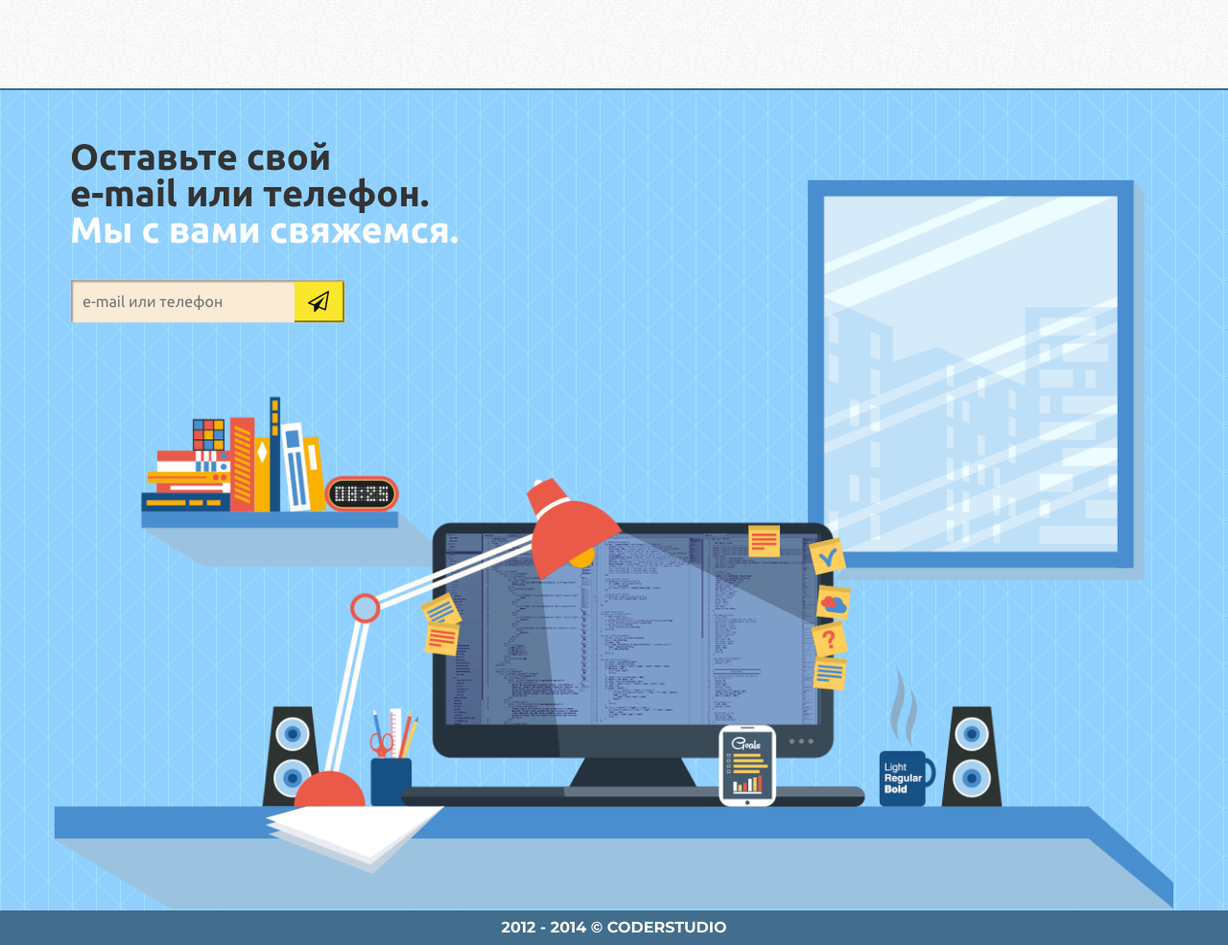
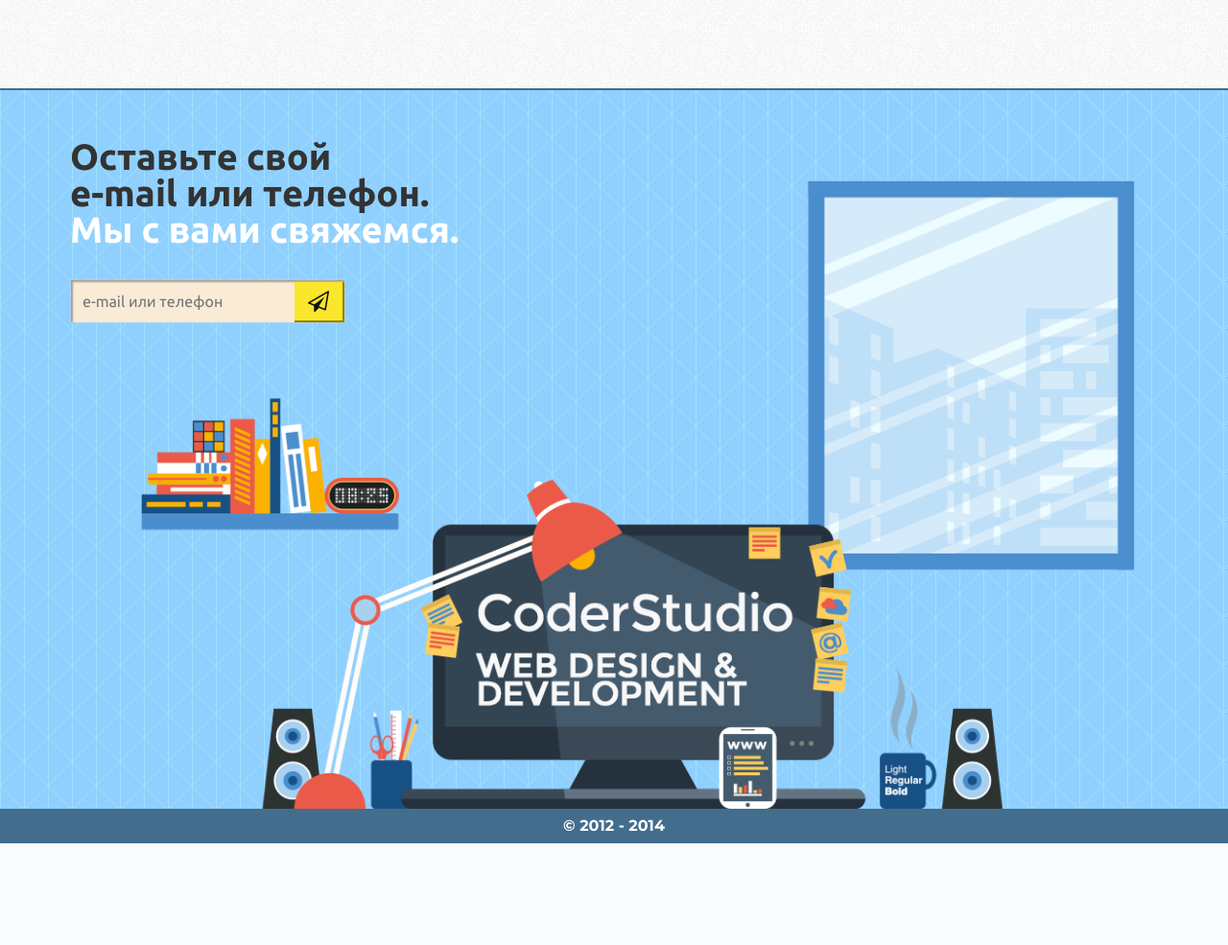
Before and after one commit to A1ex5andr/coderstudio, a PHP site: page / in a window 1280 px wide. Shown: the part 2718-3703 px from the top of the page at 96% size. After the commit the page ends 3597 px from the top, so only its background shows below. Run offline with PHP 8.4, Linux system fonts and the light colour scheme; some libraries are stand-ins or nearby versions.

Commit message:
footer + fixes

```diff
--- a/css/style.css
+++ b/css/style.css
@@ -864,7 +864,8 @@
     margin-left: -25%; }
     .contactWrap .contactBgWrap .contactBg {
       width: 1100px;
-      max-width: 180%; }
+      max-width: 180%;
+      display: block; }
 
 .contact {
   width: 100%;
--- a/index.php
+++ b/index.php
@@ -675,7 +675,7 @@
 
 	<footer>
 		<div class="container">
-            <p> 2012 - 2014 © CODERSTUDIO</p>
+            <p>&#169; 2012 - 2014</p>
         </div>
 	</footer>
 </body>
--- a/sass/style.scss
+++ b/sass/style.scss
@@ -372,6 +372,7 @@
     .contactBg {
       width: 1100px;
       max-width: 180%;
+      display: block;
     }
   }
 }
```
Also changed, not shown: img/do_bg.png, img/done/do_bg.png (added).
